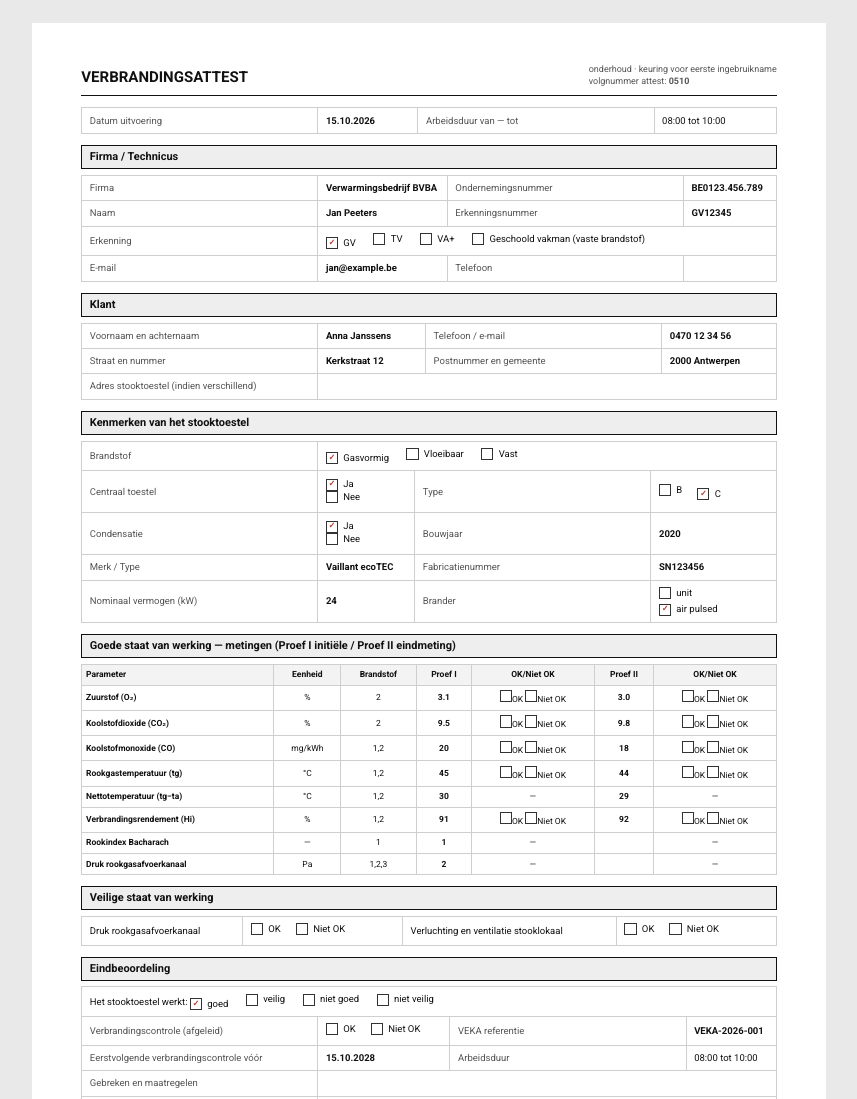
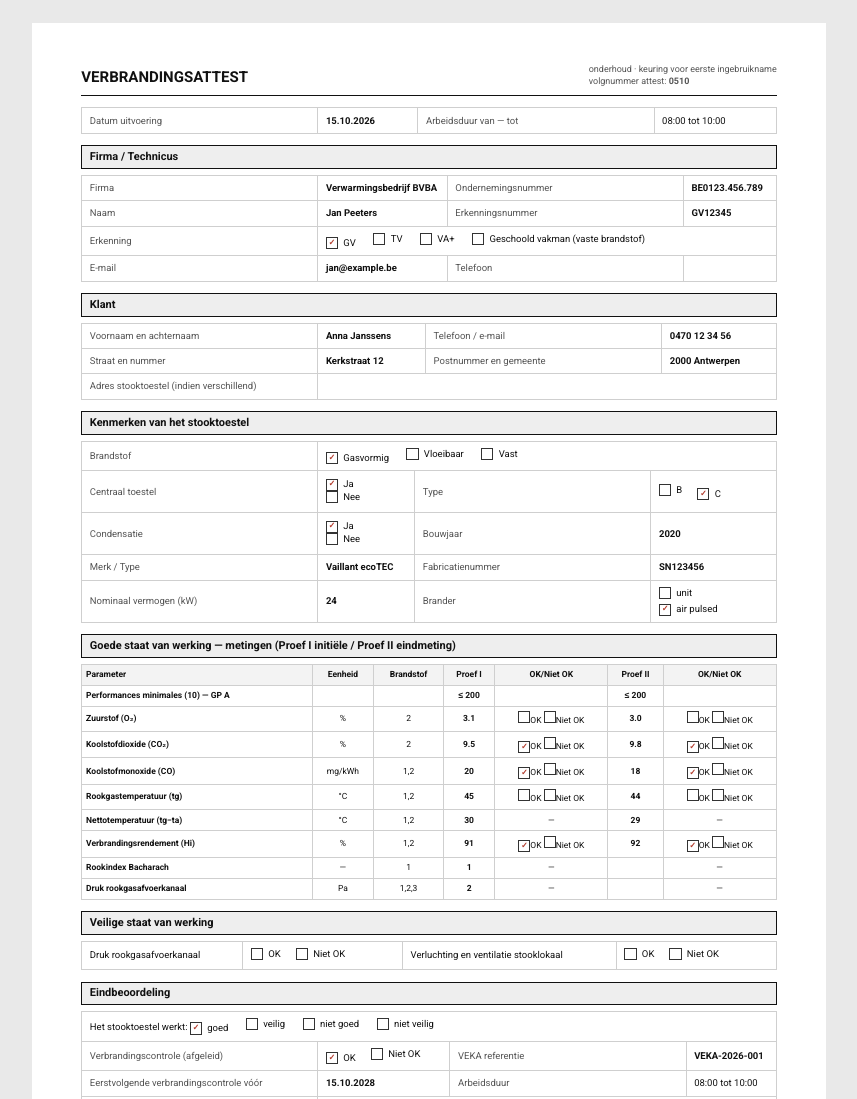
Before and after one commit to Monem-N/attesta, a website: page e2e-flanders.html in a window 1280 px wide. Shown: the top 1099 px of the page, without its empty margins (211-1068 px from the left). Drawn offline with Linux system fonts and the light colour scheme.

Commit message:
Flanders: add official 'Performances minimales' row (category limits) + signature identity; fix fuel case in categoryFor

```diff
--- a/flanders.html
+++ b/flanders.html
@@ -79,6 +79,7 @@
   <div class="h2">Goede staat van werking — metingen (Proef I initiële / Proef II eindmeting)</div>
   <table class="perf">
     <tr><th style="text-align:left">Parameter</th><th>Eenheid</th><th>Brandstof</th><th>Proef I</th><th>OK/Niet OK</th><th>Proef II</th><th>OK/Niet OK</th></tr>
+    <tr><td class="l">Performances minimales (10) — {{waCategory}}</td><td></td><td></td><td class="v">{{lim_net}}</td><td></td><td class="v">{{lim_net}}</td><td></td></tr>
     <tr><td class="l">Zuurstof (O₂)</td><td>%</td><td>2</td><td class="v">{{o2_1}}</td><td><span class="cb" data-tick="v_o2_1:OK">☐</span>OK <span class="cb" data-tick="v_o2_1:Niet OK">☐</span>Niet OK</td><td class="v">{{o2_2}}</td><td><span class="cb" data-tick="v_o2_2:OK">☐</span>OK <span class="cb" data-tick="v_o2_2:Niet OK">☐</span>Niet OK</td></tr>
     <tr><td class="l">Koolstofdioxide (CO₂)</td><td>%</td><td>2</td><td class="v">{{co2_1}}</td><td><span class="cb" data-tick="v_co2_1:OK">☐</span>OK <span class="cb" data-tick="v_co2_1:Niet OK">☐</span>Niet OK</td><td class="v">{{co2_2}}</td><td><span class="cb" data-tick="v_co2_2:OK">☐</span>OK <span class="cb" data-tick="v_co2_2:Niet OK">☐</span>Niet OK</td></tr>
     <tr><td class="l">Koolstofmonoxide (CO)</td><td>mg/kWh</td><td>1,2</td><td class="v">{{co_1}}</td><td><span class="cb" data-tick="v_co_1:OK">☐</span>OK <span class="cb" data-tick="v_co_1:Niet OK">☐</span>Niet OK</td><td class="v">{{co_2}}</td><td><span class="cb" data-tick="v_co_2:OK">☐</span>OK <span class="cb" data-tick="v_co_2:Niet OK">☐</span>Niet OK</td></tr>
@@ -108,7 +109,7 @@
     <tr><td class="k">Andere opmerkingen</td><td colspan="3">{{remarks}}</td></tr>
   </table>
 
-  <div class="sign"><div>Handtekening erkende technicus<div class="line"></div></div><div>Voor kennisname (klant)<div class="line"></div></div></div>
+  <div class="sign"><div>Handtekening erkende technicus<div class="line"></div><span class="small">{{techName}} — {{techAgrement}}</span></div><div>Voor kennisname (klant)<div class="line"></div><span class="small">{{clientName}}</span></div></div>
   <div class="foot"><span>Attest — besluit Vlaamse Regering 8 december 2006 · veiligverwarmen.be</span><span data-page-no>1 / 2</span></div>
 </div>
 
--- a/print-flanders.js
+++ b/print-flanders.js
@@ -38,6 +38,7 @@ const CATS = [
 ];
 
 export function categoryFor(fuel, year, unitOrPulsed) {
+  fuel = String(fuel || '').toLowerCase();
   if (fuel === 'vast') return null;
   const y = Number(year) || 0;
   let burner;
@@ -60,6 +61,9 @@ export function valueFor(data, key) {
     serial: () => d.serial || '', smoke: () => d.smoke ?? '', draft: () => d.draft ?? '',
     nextDueDate: () => fmtDots(d.nextDueDate), nextCleaning: () => fmtDots(d.nextCleaning),
     defects: () => d.defects || '', remarks: () => d.remarks || '', vekaRef: () => d.vekaRef || '',
+    waCategory: () => d.waCategory || '',
+    lim_smoke: () => d.lim_smoke || '—', lim_net: () => d.lim_net || '—', lim_co2: () => d.lim_co2 || '—',
+    lim_o2: () => d.lim_o2 || '—', lim_co: () => d.lim_co || '—', lim_eff: () => d.lim_eff || '—',
   };
   return Object.hasOwn(map, key) ? map[key]() : (d[key] ?? '');
 }
@@ -118,6 +122,16 @@ export function buildFlandersHtml(state) {
     try { data.nextCleaning = fmtDots(toISO(flanders.rules.nextCleaning(data.controlDate, data))); } catch (e) {}
   }
   Object.assign(data, computeVerdicts(data));
+  // category + "Performances minimales" limit strings (official row 10)
+  const cat = categoryFor(data.fuel, data.year, data.unitOrPulsed);
+  const lpg = (data.fuel === 'gasvormig' && data.gas && !/aardgas/i.test(data.gas)) ? 15 : 0;
+  data.waCategory = cat ? cat.code : '';
+  data.lim_smoke = cat && cat.smoke != null ? '≤ ' + cat.smoke : '—';
+  data.lim_net = cat && cat.net != null ? '≤ ' + cat.net : '—';
+  data.lim_co2 = cat && cat.co2 != null ? '≥ ' + cat.co2 : '—';
+  data.lim_o2 = cat && cat.o2 != null ? '≤ ' + cat.o2 : '—';
+  data.lim_co = cat && cat.co != null ? '≤ ' + (cat.co + lpg) : '—';
+  data.lim_eff = cat && cat.eff != null ? '≥ ' + cat.eff : '—';
   return { data };
 }
 
```
